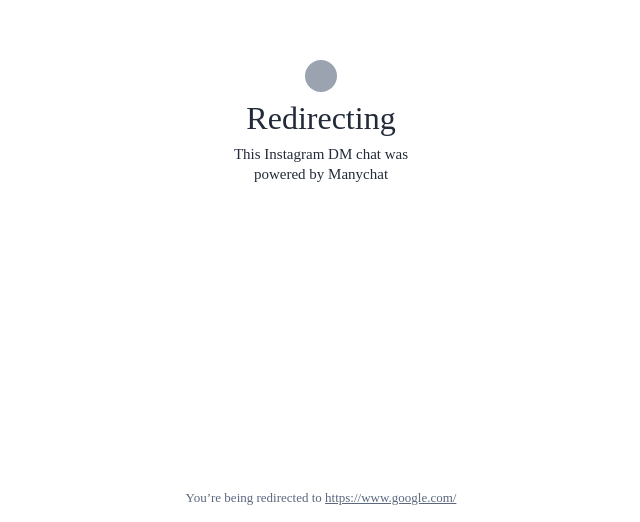
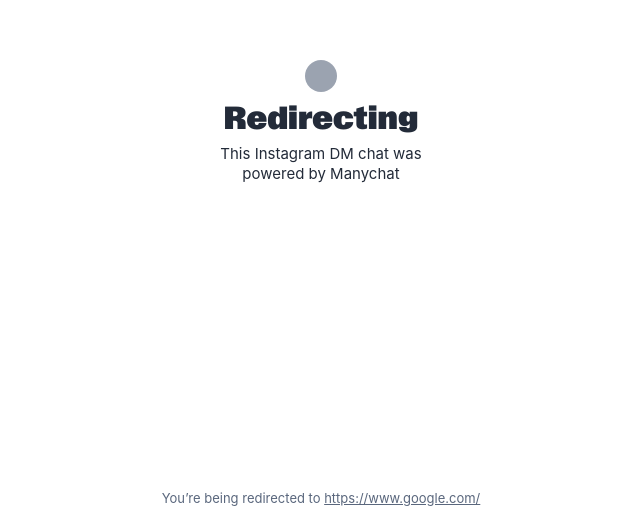
Before and after one commit to gileorn/powered-by-task, a website built with Vite: page index.html in a window 1280 px wide. Shown: the part 278-800 px from the top of the page, without its empty margins (319-959 px from the left). Built offline with nearby package versions, Linux system fonts and the light colour scheme.

Commit message:
add fonts

```diff
--- /dev/null
+++ b/gravity.css
@@ -0,0 +1,7 @@
+@font-face {
+  font-family: Gravity;
+  font-weight: 600;
+  font-style: normal;
+  font-display: swap;
+  src: url("gravity_normal.woff2") format("woff2");
+}
--- a/index.html
+++ b/index.html
@@ -3,6 +3,7 @@
   <head>
     <meta charset="UTF-8" />
     <link rel="stylesheet" type="text/css" href="/style.css" />
+    <link rel="stylesheet" type="text/css" href="/gravity.css" />
     <meta name="viewport" content="width=device-width, initial-scale=1.0" />
     <title>Lorem ipsum</title>
   </head>
--- a/style.css
+++ b/style.css
@@ -9,6 +9,8 @@
   min-height: 100vh;
   text-align: center;
   background-color: #ffffff;
+  font-family: -apple-system, BlinkMacSystemFont, "Segoe UI", "Helvetica Neue",
+    Helvetica, Arial, sans-serif;
 }
 
 .container {
@@ -28,6 +30,7 @@
   line-height: 40px;
   margin-bottom: 6px;
   margin-top: 6px;
+  font-family: "Gravity";
 }
 
 .description {
@@ -54,8 +57,6 @@
 /* --- spinner --- */
 
 .spinner {
-  width: 20px;
-  height: 20px;
   display: block;
   position: relative;
   z-index: 1000;
```
Also changed, not shown: gravity_normal.woff2 (added).
